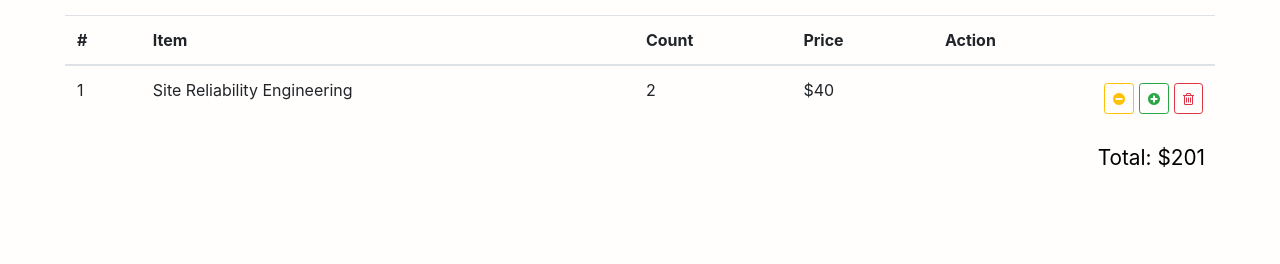
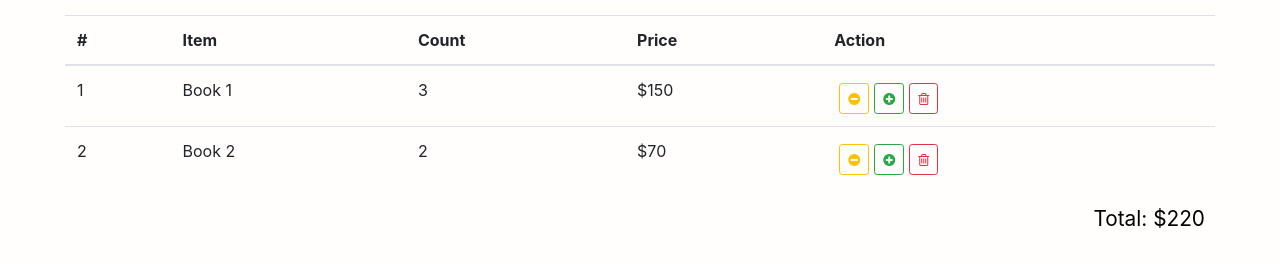
Before and after one commit to vFlicker/pro-react-redux, a React (Create React App) app: page / in a window 1280 px wide. Shown: the part 490-754 px from the top of the page. Built offline with nearby package versions, Linux system fonts and the light colour scheme.

Commit message:
Connect new component to Redux

```diff
--- a/src/components/shopping-cart-table/shopping-cart-table.js
+++ b/src/components/shopping-cart-table/shopping-cart-table.js
@@ -1,7 +1,46 @@
 import React from 'react';
+import { connect } from 'react-redux';
 import './shopping-cart-table.css';
 
-const ShoppingCartTable = () => {
+const ShoppingCartTable = (props) => {
+  const {
+    items,
+    total,
+    onDecrease,
+    onIncrease,
+    onDelete
+  } = props;
+
+  const renderRow = (item, index) => {
+    const { id, title, count, price } = item;
+
+    return (
+      <tr key={id}>
+        <td>{index + 1}</td>
+        <td>{title}</td>
+        <td>{count}</td>
+        <td>${price}</td>
+        <td>
+          <button
+            className="btn btn-outline-warning btn-sm"
+            onClick={() => onDecrease(id)}>
+            <i className="fa fa-minus-circle" />
+          </button>
+          <button
+            className="btn btn-outline-success btn-sm"
+            onClick={() => onIncrease(id)}>
+            <i className="fa fa-plus-circle" />
+          </button>
+          <button
+            className="btn btn-outline-danger btn-sm"
+            onClick={() => onDelete(id)}>
+            <i className="fa fa-trash-o" />
+          </button>
+        </td>
+      </tr>
+    );
+  }
+
   return (
     <div className="shopping-cart-table">
       <h2>Your Order</h2>
@@ -17,31 +56,30 @@
         </thead>
 
         <tbody>
-          <tr>
-            <td>1</td>
-            <td>Site Reliability Engineering</td>
-            <td>2</td>
-            <td>$40</td>
-            <td>
-              <button className="btn btn-outline-danger btn-sm float-right">
-                <i className="fa fa-trash-o" />
-              </button>
-              <button className="btn btn-outline-success btn-sm float-right">
-                <i className="fa fa-plus-circle" />
-              </button>
-              <button className="btn btn-outline-warning btn-sm float-right">
-                <i className="fa fa-minus-circle" />
-              </button>
-            </td>
-          </tr>
+          {items.map(renderRow)}
         </tbody>
       </table>
 
       <div className="total">
-        Total: $201
+        Total: ${total}
       </div>
     </div>
   );
 };
 
-export default ShoppingCartTable;
+const mapStateToProps = ({ cartItems, orderTotal }) => {
+  return {
+    items: cartItems,
+    total: orderTotal,
+  };
+};
+
+const mapDispatchToProps = () => {
+  return {
+    onDecrease: (id) => console.log(`onDecrease: ${id}`),
+    onIncrease: (id) => console.log(`onIncrease: ${id}`),
+    onDelete: (id) => console.log(`onDelete: ${id}`),
+  }
+};
+
+export default connect(mapStateToProps, mapDispatchToProps)(ShoppingCartTable);
--- a/src/reducers/index.js
+++ b/src/reducers/index.js
@@ -1,5 +1,20 @@
 const initialState = {
   books: [],
+  cartItems: [
+    {
+      id: 1,
+      title: 'Book 1',
+      count: 3,
+      price: 150,
+    },
+    {
+      id: 2,
+      title: 'Book 2',
+      count: 2,
+      price: 70,
+    },
+  ],
+  orderTotal: 220,
   loading: true,
   error: null,
 };
@@ -8,6 +23,7 @@
   switch (action.type) {
     case 'FETCH_BOOKS_REQUEST':
       return {
+        ...state,
         books: [],
         loading: true,
         error: null,
@@ -15,6 +31,7 @@
 
     case 'FETCH_BOOKS_SUCCESS':
       return {
+        ...state,
         books: action.payload,
         loading: false,
         error: null,
@@ -22,6 +39,7 @@
 
     case 'FETCH_BOOKS_FAILURE':
       return {
+        ...state,
         books: [],
         loading: false,
         error: action.payload,
```
